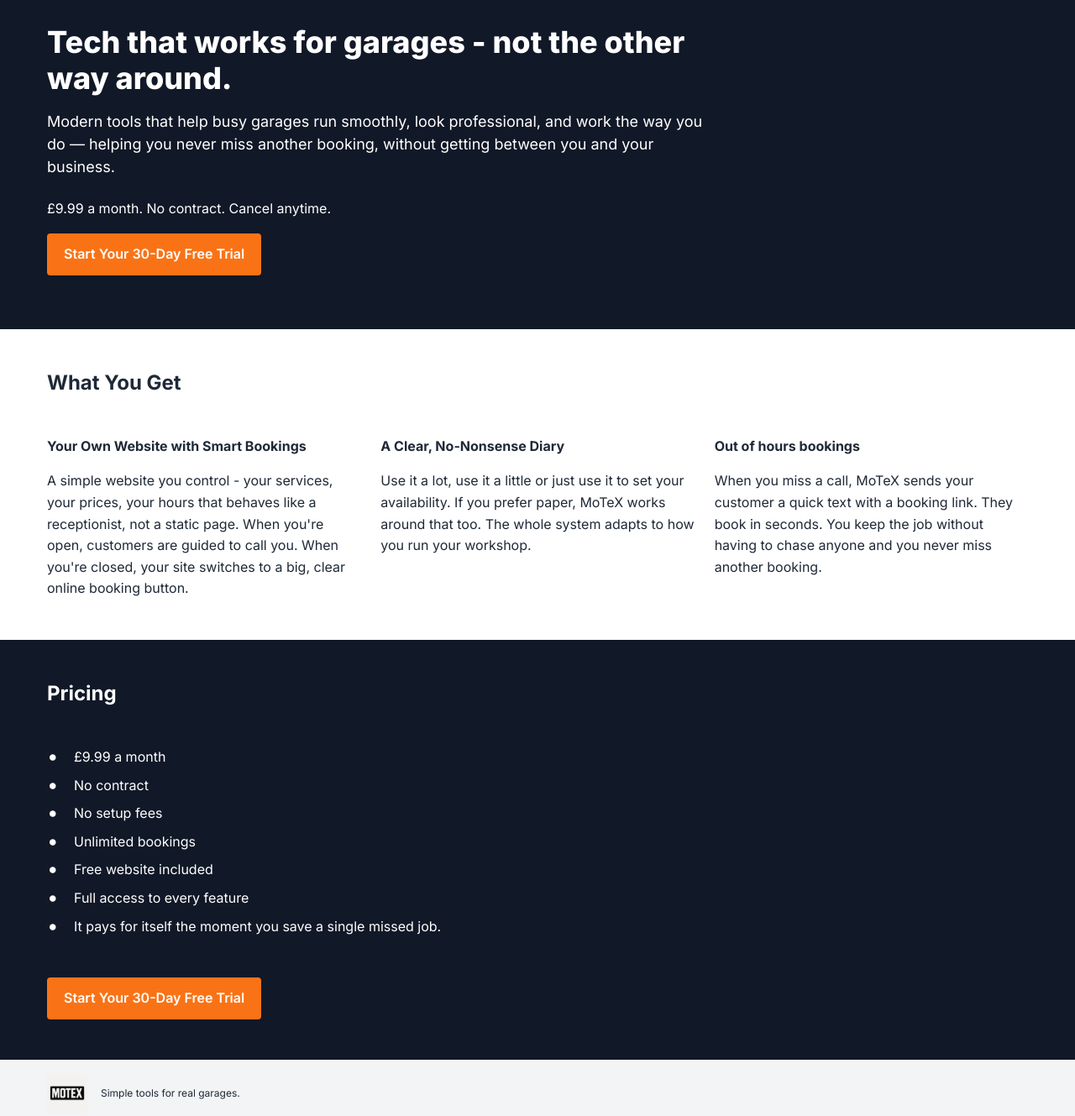
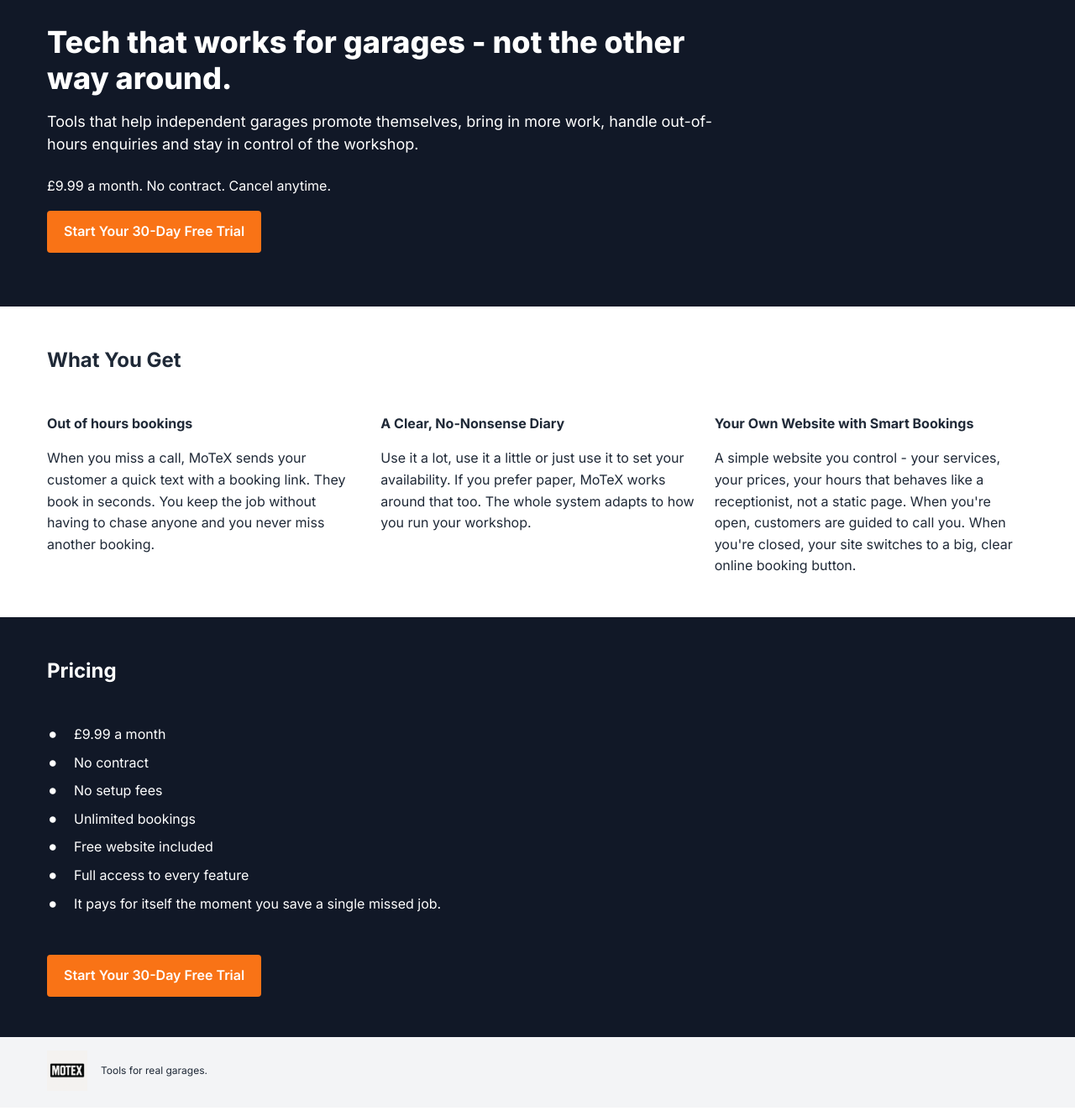
Before and after one commit to jonsearle/motex-home, a plain HTML site: page motex-home/index.html in a window 1280 px wide. Shown: the part 203-1532 px from the top of the page at 84% size. Drawn offline with Linux system fonts and the light colour scheme.

Commit message:
Reorder What You Get section features

```diff
--- a/motex-home/index.html
+++ b/motex-home/index.html
@@ -29,9 +29,7 @@
         <h1 class="hero-heading">Tech that works for garages - not the other way around.</h1>
 
         <p class="hero-subheading">
-          Modern tools that help busy garages run smoothly, look professional, and work the way you do — helping you never miss another booking, without getting between you and your business.
-        </p>
-
+          Tools that help independent garages promote themselves, bring in more work, handle out-of-hours enquiries and stay in control of the workshop.
         <p class="hero-pricing">£9.99 a month. No contract. Cancel anytime.</p>
 
         <a href="mailto:jon.searle@gmail.com?subject=Start My 30-Day Free Trial" class="btn-cta">Start Your 30-Day Free Trial</a>
@@ -46,9 +44,9 @@
 
       <div class="features-grid">
         <div class="feature-card">
-          <h3 class="feature-title">Your Own Website with Smart Bookings</h3>
+          <h3 class="feature-title">Out of hours bookings</h3>
           <p class="feature-description">
-            A simple website you control - your services, your prices, your hours that behaves like a receptionist, not a static page. When you're open, customers are guided to call you. When you're closed, your site switches to a big, clear online booking button.
+            When you miss a call, MoTeX sends your customer a quick text with a booking link. They book in seconds. You keep the job without having to chase anyone and you never miss another booking.
           </p>
         </div>
 
@@ -60,9 +58,9 @@
         </div>
 
         <div class="feature-card">
-          <h3 class="feature-title">Out of hours bookings</h3>
+          <h3 class="feature-title">Your Own Website with Smart Bookings</h3>
           <p class="feature-description">
-            When you miss a call, MoTeX sends your customer a quick text with a booking link. They book in seconds. You keep the job without having to chase anyone and you never miss another booking.
+            A simple website you control - your services, your prices, your hours that behaves like a receptionist, not a static page. When you're open, customers are guided to call you. When you're closed, your site switches to a big, clear online booking button.
           </p>
         </div>
       </div>
@@ -94,7 +92,7 @@
       <a href="#" class="footer-logo">
         <img src="assets/motex-grey.png" alt="MOTEX" class="logo-img">
       </a>
-      <p class="footer-tagline">Simple tools for real garages.</p>
+      <p class="footer-tagline">Tools for real garages.</p>
     </div>
     <div class="footer-bottom-strip"></div>
   </footer>
```
